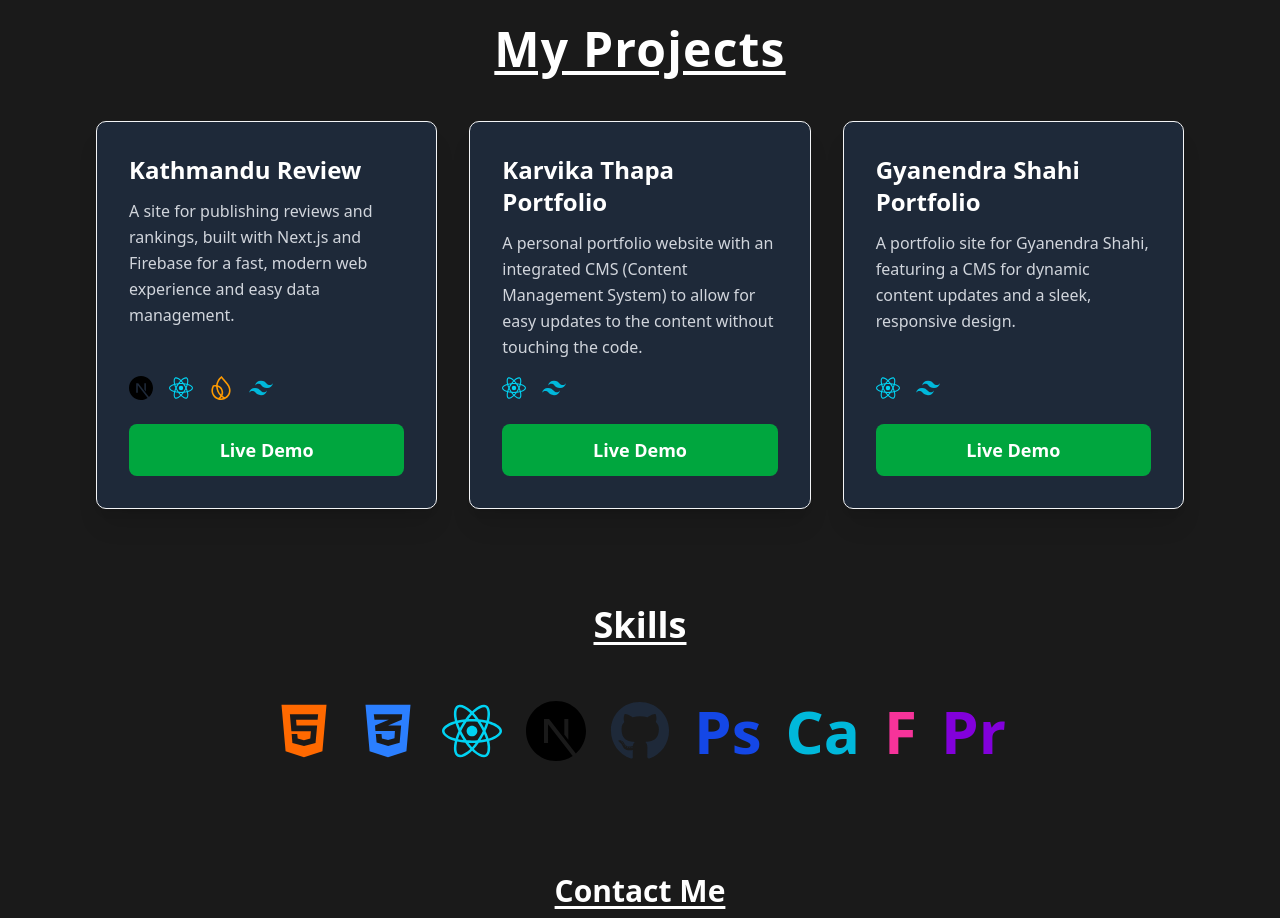
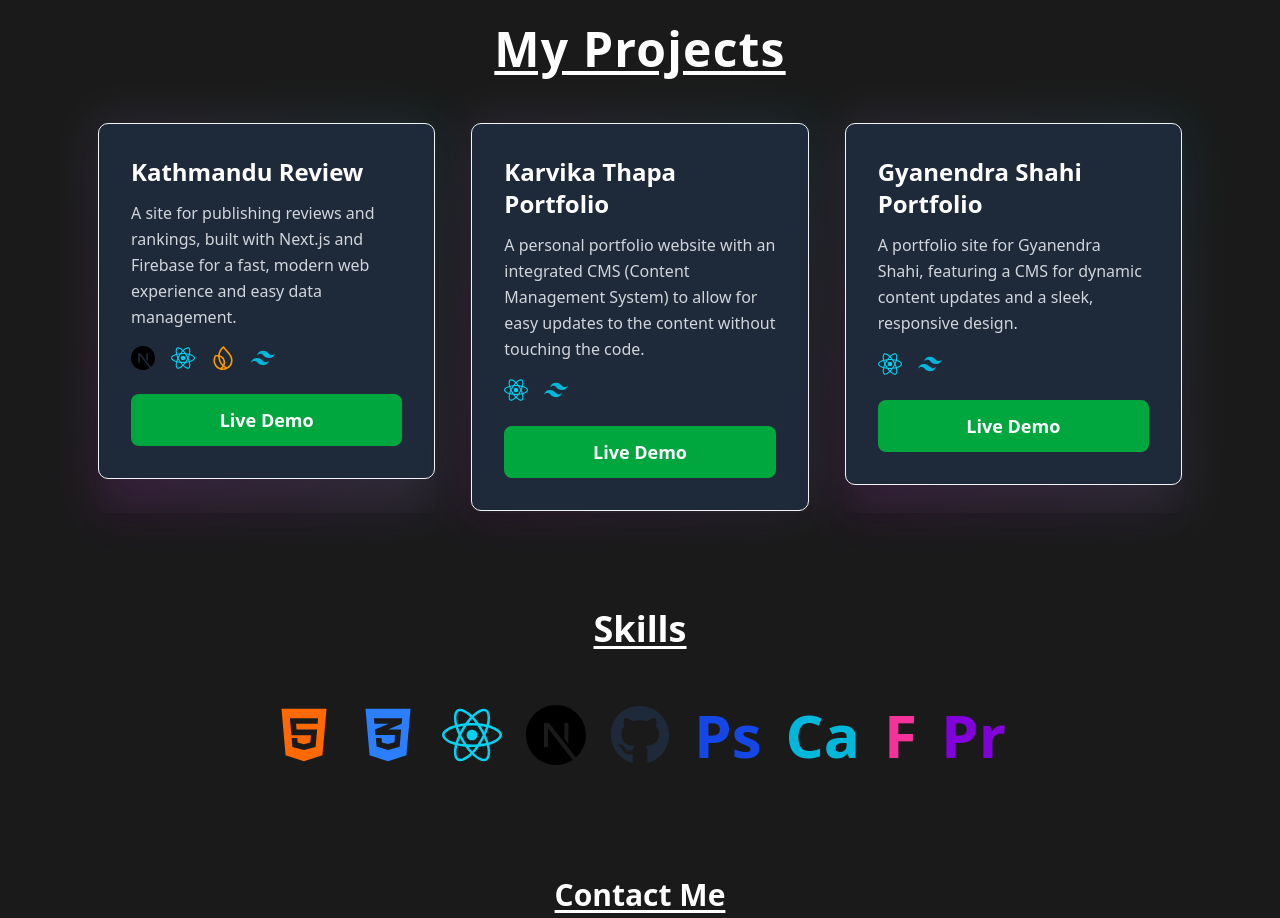
Before and after one commit to bshalrawal/Portfolio, a Next.js app: page / in a window 1280 px wide. Shown: the part 1780-2698 px from the top of the page. Built offline with nearby package versions, Linux system fonts and the light colour scheme.

Commit message:
Update Projects.tsx

```diff
--- a/app/Components/Projects.tsx
+++ b/app/Components/Projects.tsx
@@ -20,7 +20,12 @@ interface ProjectCardProps {
 
 const ProjectCard: React.FC<ProjectCardProps> = ({ title, description, technologies, liveLink }) => {
   return (
-    <div className="rounded-lg shadow-xl p-8 flex flex-col justify-between transform transition-transform duration-300 hover:scale-105 hover:shadow-2xl border border-gray-100 bg-gray-800">
+    <div className="relative rounded-lg shadow-xl p-[2px] transition-transform duration-300 hover:scale-105 hover:shadow-2xl">
+      {/* Gradient border */}
+      <div className="absolute inset-0 rounded-lg bg-gradient-to-tr from-fuchsia-500/25 to-cyan-400/20 blur-xl opacity-60"></div>
+
+      {/* Card content */}
+      <div className="relative rounded-lg p-8 flex flex-col justify-between border border-gray-100 bg-gray-800">
         <h3 className="text-2xl font-bold text-white mb-3">{title}</h3>
         <p className="text-gray-300 mb-4 flex-grow leading-relaxed">{description}</p>
 
@@ -47,8 +52,10 @@ const ProjectCard: React.FC<ProjectCardProps> = ({ title, description, technolog
           )}
         </div>
       </div>
+    </div>
   );
 };
+
 
 const Projects = () => {
   const projects = [
```
Lines whose indentation alone changed are shown as unchanged.
